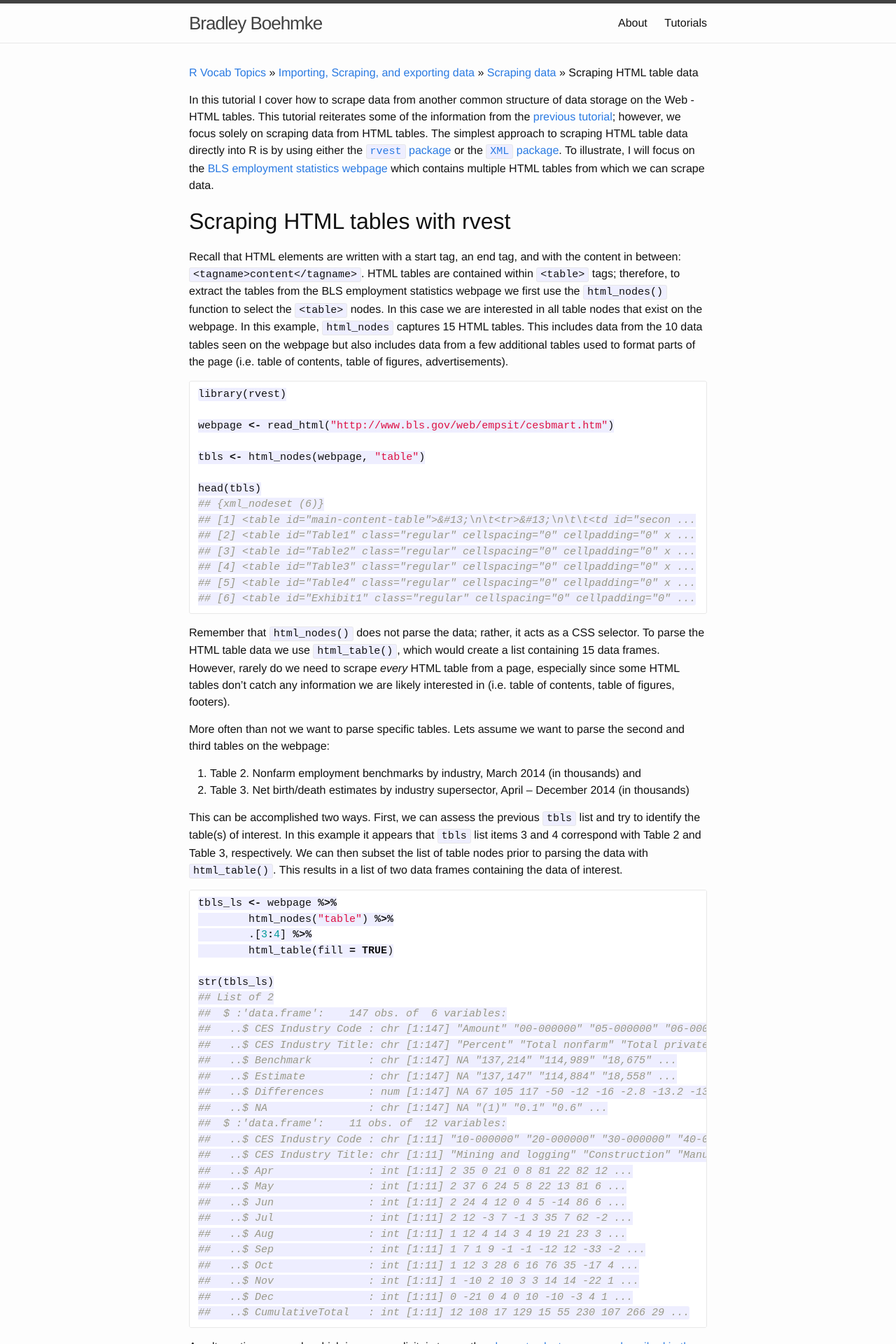
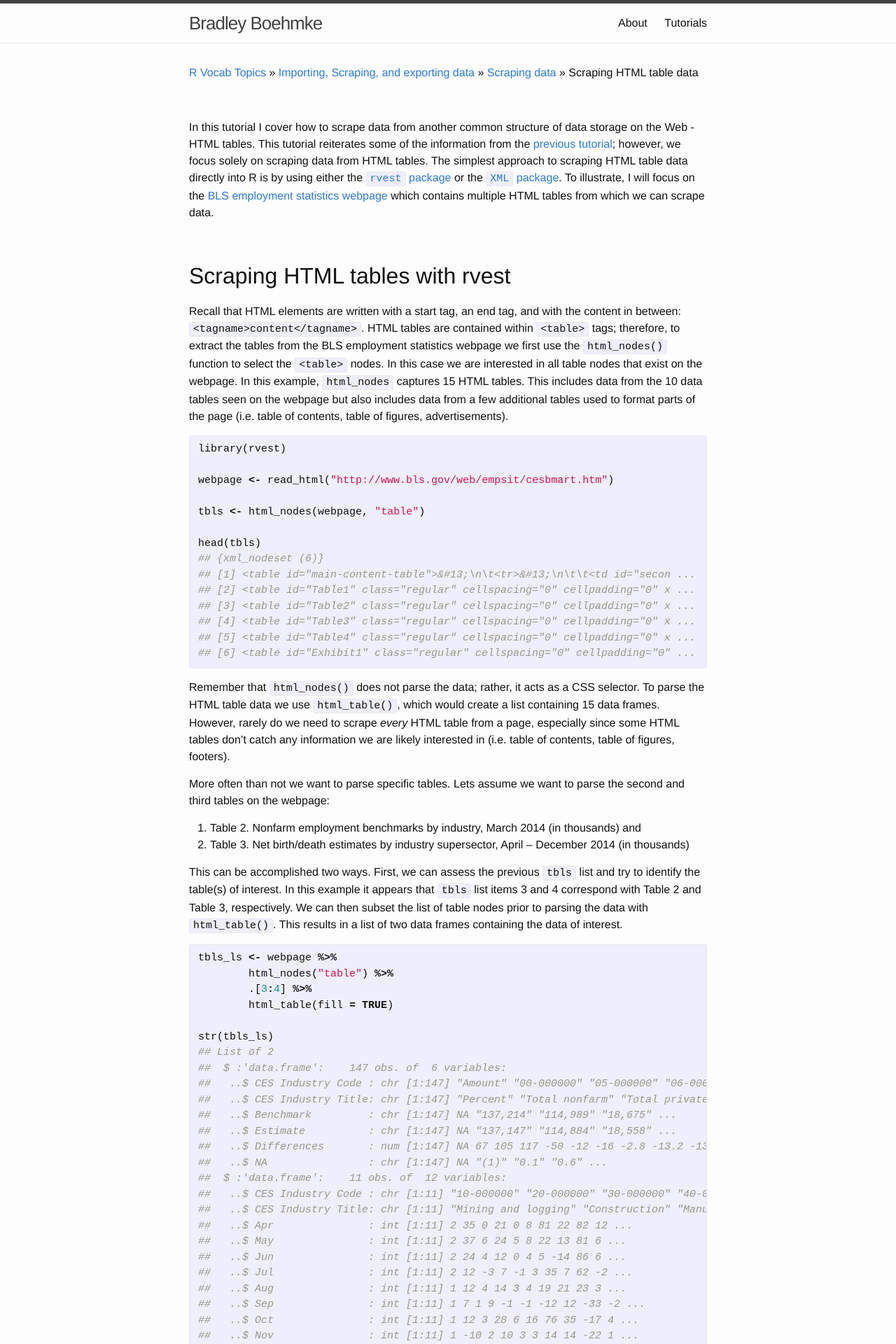
Before and after one commit to bradleyboehmke/bradleyboehmke, a Jekyll site: the page built from tutorials/scraping_data_html_tables.md, in a window 1280 px wide. Shown: the top 1920 px of the page at 70% size. Built offline with Jekyll 4.4.1, drawn with Linux system fonts in a browser that asks for light colours.

Commit message:
Update scraping_data_html_tables.md

````diff
--- a/tutorials/scraping_data_html_tables.md
+++ b/tutorials/scraping_data_html_tables.md
@@ -5,8 +5,11 @@
 
 [R Vocab Topics](index) &#187; [Importing, Scraping, and exporting data](data_inputs_outputs) &#187; [Scraping data](scraping_data) &#187; Scraping HTML table data
 
+<br>
+
 In this tutorial I cover how to scrape data from another common structure of data storage on the Web - HTML tables. This tutorial reiterates some of the information from the [previous tutorial](scraping_data_html_text); however, we focus solely on scraping data from HTML tables. The simplest approach to scraping HTML table data directly into R is by using either the <a href="#rvest">`rvest` package</a> or the <a href="#xml">`XML` package</a>.    To illustrate, I will focus on the [BLS employment statistics webpage](http://www.bls.gov/web/empsit/cesbmart.htm) which contains multiple HTML tables from which we can scrape data.
 
+<br>
 
 <a name="rvest"></a>
 
@@ -15,7 +18,7 @@
 Recall that HTML elements are written with a start tag, an end tag, and with the content in between: `<tagname>content</tagname>`. HTML tables are contained within `<table>` tags; therefore, to extract the tables from the BLS employment statistics webpage we first use the `html_nodes()` function to select the `<table>` nodes.  In this case we are interested in all table nodes that exist on the webpage. In this example, `html_nodes` captures 15 HTML tables. This includes data from the 10 data tables seen on the webpage but also includes data from a few additional tables used to format parts of the page (i.e. table of contents, table of figures, advertisements).
 
 
-```r
+{% highlight r %}
 library(rvest)
 
 webpage <- read_html("http://www.bls.gov/web/empsit/cesbmart.htm")
@@ -30,7 +33,7 @@
 ## [4] <table id="Table3" class="regular" cellspacing="0" cellpadding="0" x ...
 ## [5] <table id="Table4" class="regular" cellspacing="0" cellpadding="0" x ...
 ## [6] <table id="Exhibit1" class="regular" cellspacing="0" cellpadding="0" ...
-```
+{% endhighlight %}
 
 Remember that `html_nodes()` does not parse the data; rather, it acts as a CSS selector. To parse the HTML table data we use `html_table()`, which would create a list containing 15 data frames.  However, rarely do we need to scrape *every* HTML table from a page, especially since some HTML tables don't catch any information we are likely interested in (i.e. table of contents, table of figures, footers).
 
@@ -42,7 +45,7 @@
 This can be accomplished two ways. First, we can assess the previous `tbls` list and try to identify the table(s) of interest. In this example it appears that `tbls` list items 3 and 4 correspond with Table 2 and Table 3, respectively. We can then subset the list of table nodes prior to parsing the data with `html_table()`. This results in a list of two data frames containing the data of interest.
 
 
-```r
+{% highlight r %}
 tbls_ls <- webpage %>%
         html_nodes("table") %>%
         .[3:4] %>%
@@ -70,12 +73,12 @@
 ##   ..$ Nov               : int [1:11] 1 -10 2 10 3 3 14 14 -22 1 ...
 ##   ..$ Dec               : int [1:11] 0 -21 0 4 0 10 -10 -3 4 1 ...
 ##   ..$ CumulativeTotal   : int [1:11] 12 108 17 129 15 55 230 107 266 29 ...
-```
+{% endhighlight %}
 
 An alternative approach, which is more explicit, is to use the [element selector process described in the text scraping tutorial](scraping_data_html_text#specific_nodes) to call the table ID name.
 
 
-```r
+{% highlight r %}
 # empty list to add table data to
 tbls2_ls <- list()
 
@@ -113,12 +116,12 @@
 ##   ..$ Nov               : int [1:11] 1 -10 2 10 3 3 14 14 -22 1 ...
 ##   ..$ Dec               : int [1:11] 0 -21 0 4 0 10 -10 -3 4 1 ...
 ##   ..$ CumulativeTotal   : int [1:11] 12 108 17 129 15 55 230 107 266 29 ...
-```
+{% endhighlight %}
 
 One issue to note is when using `rvest`'s `html_table()` to read a table with split column headings as in *Table 2. Nonfarm employment...*.  `html_table` will cause split headings to be included and can cause the first row to include parts of the headings.  We can see this with Table 2.  This requires a little clean up.
 
 
-```r
+{% highlight r %}
 
 head(tbls2_ls[[1]], 4)
 ##   CES Industry Code CES Industry Title Benchmark Estimate Differences   NA
@@ -140,8 +143,9 @@
 ## 3 05-000000     Total private   114,989  114,884      105      0.1
 ## 4 06-000000   Goods-producing    18,675   18,558      117      0.6
 ## 5 07-000000 Service-providing   118,539  118,589      -50      (1)
-```
+{% endhighlight %}
 
+<br>
 
 <a name="xml"></a>
 
@@ -149,7 +153,7 @@
 An alternative to `rvest` for table scraping is to use the [`XML`](https://cran.r-project.org/web/packages/XML/index.html) package. The XML package provides a convenient `readHTMLTable()` function to extract data from HTML tables in HTML documents.  By passing the URL to `readHTMLTable()`, the data in each table is read and stored as a data frame.  In a situation like our running example where multiple tables exists, the data frames will be stored in a list similar to `rvest`'s `html_table`.
 
 
-```r
+{% highlight r %}
 library(XML)
 
 url <- "http://www.bls.gov/web/empsit/cesbmart.htm"
@@ -162,12 +166,12 @@
 
 length(tbls_xml)
 ## [1] 15
-```
+{% endhighlight %}
 
 You can see that `tbls_xml` captures the same 15 `<table>` nodes that `html_nodes` captured. To capture the same tables of interest we previously discussed (*Table 2. Nonfarm employment...* and *Table 3. Net birth/death...*) we can use a couple approaches. First, we can assess `str(tbls_xml)` to identify the tables of interest and perform normal [list subsetting](list#subsetting). In our example list items 3 and 4 correspond with our tables of interest.
 
 
-```r
+{% highlight r %}
 head(tbls_xml[[3]])
 ##          V1                        V2      V3      V4  V5   V6
 ## 1 00-000000             Total nonfarm 137,214 137,147  67  (1)
@@ -182,12 +186,12 @@
 ## 1         10-000000 Mining and logging   2   2   2   2   1   1   1   1   0                12
 ## 2         20-000000       Construction  35  37  24  12  12   7  12 -10 -21               108
 ## 3         30-000000      Manufacturing   0   6   4  -3   4   1   3   2   0                17
-```
+{% endhighlight %}
 
 Second, we can use the `which` argument in `readHTMLTable()` which restricts the data importing to only those tables specified numerically.
 
 
-```r
+{% highlight r %}
 # only parse the 3rd and 4th tables
 emp_ls <- readHTMLTable(url, which = c(3, 4))
 
@@ -213,12 +217,12 @@
 ##   ..$ Nov               : Factor w/ 8 levels "-10","-15","-22",..: 4 1 7 5 8 8 6 6 3 4 ...
 ##   ..$ Dec               : Factor w/ 8 levels "-10","-21","-3",..: 4 2 4 7 4 6 1 3 7 5 ...
 ##   ..$ CumulativeTotal   : Factor w/ 10 levels "107","108","12",..: 3 2 6 4 5 10 7 1 8 9 ...
-```
+{% endhighlight %}
 
 The third option involves explicitly naming the tables to parse.  This process uses the [element selector process described in the text scraping tutorial](scraping_data_html_text#specific_nodes) to call the table by name. We use `getNodeSet()` to select the specified tables of interest. However, a key difference here is rather than copying the table ID names you want to copy the XPath.  You can do this with the following: After you've highlighted the table element of interest with the element selector, right click the highlighted element in the developer tools window and select Copy XPath. From here we just use `readHTMLTable()` to convert to data frames and we have our desired tables.
 
 
-```r
+{% highlight r %}
 library(RCurl)
 
 # parse url
@@ -245,7 +249,7 @@
 ## 1         10-000000 Mining and logging   2   2   2   2   1   1   1   1   0                12
 ## 2         20-000000       Construction  35  37  24  12  12   7  12 -10 -21               108
 ## 3         30-000000      Manufacturing   0   6   4  -3   4   1   3   2   0                17
-```
+{% endhighlight %}
 
 A few benefits of `XML`'s `readHTMLTable` that are routinely handy include:
 
@@ -256,7 +260,7 @@
 For instance, if you look at `bls_table2` above notice that because of the split column headings on *Table 2. Nonfarm employment...* `readHTMLTable` stripped and replaced the headings with generic names because R does not know which variable names should align with each column. We can correct for this with the following:
 
 
-```r
+{% highlight r %}
 bls_table2 <- readHTMLTable(tableNodes[[1]],
                             header = c("CES_Code", "Ind_Title", "Benchmark",
                             "Estimate", "Amt_Diff", "Pct_Diff"))
@@ -269,12 +273,12 @@
 ## 4 07-000000         Service-providing   118,539  118,589      -50      (1)
 ## 5 08-000000 Private service-providing    96,314   96,326      -12      (1)
 ## 6 10-000000        Mining and logging       868      884      -16     -1.8
-```
+{% endhighlight %}
 
 Also, for `bls_table3` note that the net birth/death values parsed have been converted to factor levels.  We can use the `colClasses` argument to correct this.
 
 
-```r
+{% highlight r %}
 str(bls_table3)
 ## 'data.frame':	11 obs. of  12 variables:
 ##  $ CES Industry Code : Factor w/ 11 levels "10-000000","20-000000",..: 1 2 3 4 5 6 7 8 9 10 ...
@@ -308,7 +312,7 @@
 ##  $ Nov               : int  1 -10 2 10 3 3 14 14 -22 1 ...
 ##  $ Dec               : int  0 -21 0 4 0 10 -10 -3 4 1 ...
 ##  $ CumulativeTotal   : int  12 108 17 129 15 55 230 107 266 29 ...
-```
+{% endhighlight %}
 
 Between `rvest` and `XML`, scraping HTML tables is relatively easy once you get fluent with the syntax and the available options.  This tutorial covers just the basics of both these packages to get you moving forward with scraping tables. In the next tutorial we move on to working with application program interfaces (APIs) to get data from the web.
 
````
